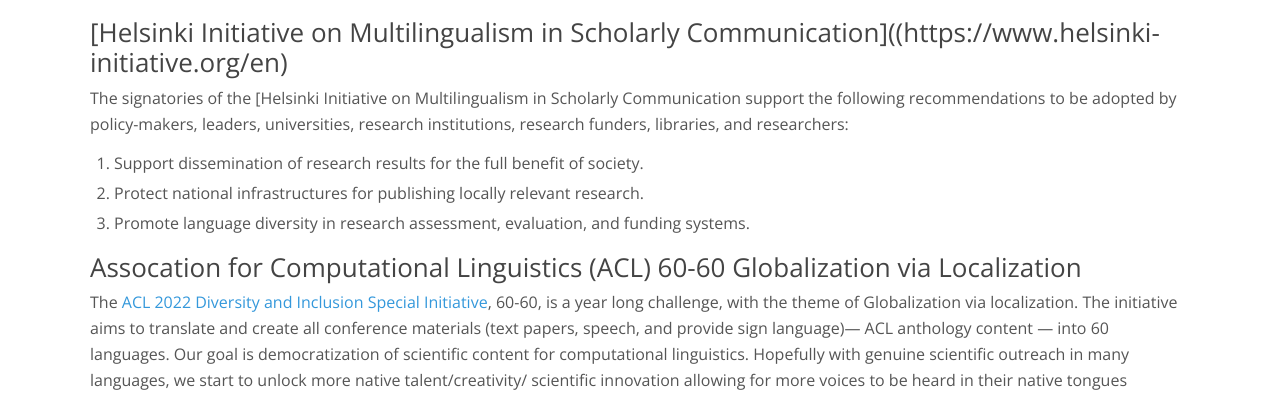
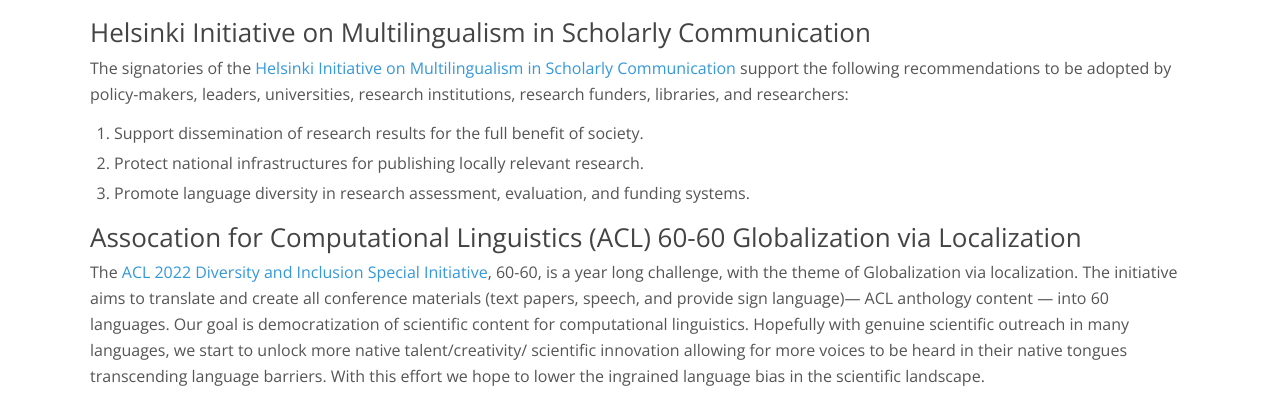
Before and after one commit to ANR-MaTOS/anr-matos.github.io, a plain HTML site: page pages/background-en.html in a window 1280 px wide. Shown: the part 374-771 px from the top of the page. Drawn offline with nearby package versions, Linux system fonts and the light colour scheme.

Commit message:
Update background-en.html

```diff
--- a/pages/background-en.html
+++ b/pages/background-en.html
@@ -52,8 +52,8 @@
     <h1>Background and related&nbsp;projects</h1>
 
 
-    <h4 id="helsinki-initiative-on-multilingualism-in-scholarly-communicationhttpswwwhelsinki-initiativeorgen">[Helsinki Initiative on Multilingualism in Scholarly Communication]((https://www.helsinki-initiative.org/en)<a class="headerlink" href="#helsinki-initiative-on-multilingualism-in-scholarly-communicationhttpswwwhelsinki-initiativeorgen" title="Permanent link"> </a></h4>
-<p>The signatories of the [Helsinki Initiative on Multilingualism in Scholarly Communication support the following recommendations to be adopted by policy-makers, leaders, universities, research institutions, research funders, libraries, and&nbsp;researchers:</p>
+    <h4 id="helsinki-initiative-on-multilingualism-in-scholarly-communicationhttpswwwhelsinki-initiativeorgen">Helsinki Initiative on Multilingualism in Scholarly Communication<a class="headerlink" href="#helsinki-initiative-on-multilingualism-in-scholarly-communicationhttpswwwhelsinki-initiativeorgen" title="Permanent link"> </a></h4>
+<p>The signatories of the <a href="https://www.helsinki-initiative.org/en">Helsinki Initiative on Multilingualism in Scholarly Communication</a> support the following recommendations to be adopted by policy-makers, leaders, universities, research institutions, research funders, libraries, and&nbsp;researchers:</p>
 <ol>
 <li>Support dissemination of research results for the full benefit of society.</li>
 <li>Protect national infrastructures for publishing locally relevant&nbsp;research.</li>
```
